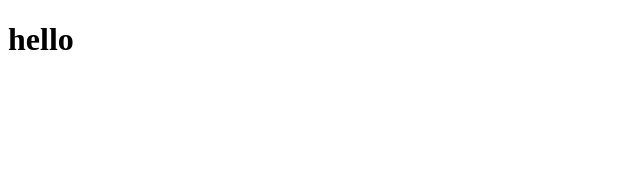
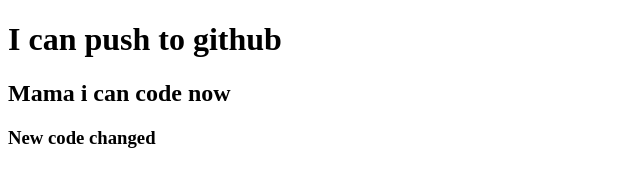
Before and after one commit to rakibislam222/my-second-repo, a plain HTML site: page index.html in a window 1280 px wide. Shown: the whole page, without its empty margins (0-640 px from the left). Drawn offline with Linux system fonts and the light colour scheme.

Commit message:
added header

```diff
--- a/index.html
+++ b/index.html
@@ -7,6 +7,8 @@
     <title>My second github repo</title>
 </head>
 <body>
-    <h1>hello</h1>
+    <h1>I can push to github</h1>
+    <h2>Mama i can code now</h2>
+    <h3>New code changed</h3>
 </body>
 </html>
```
